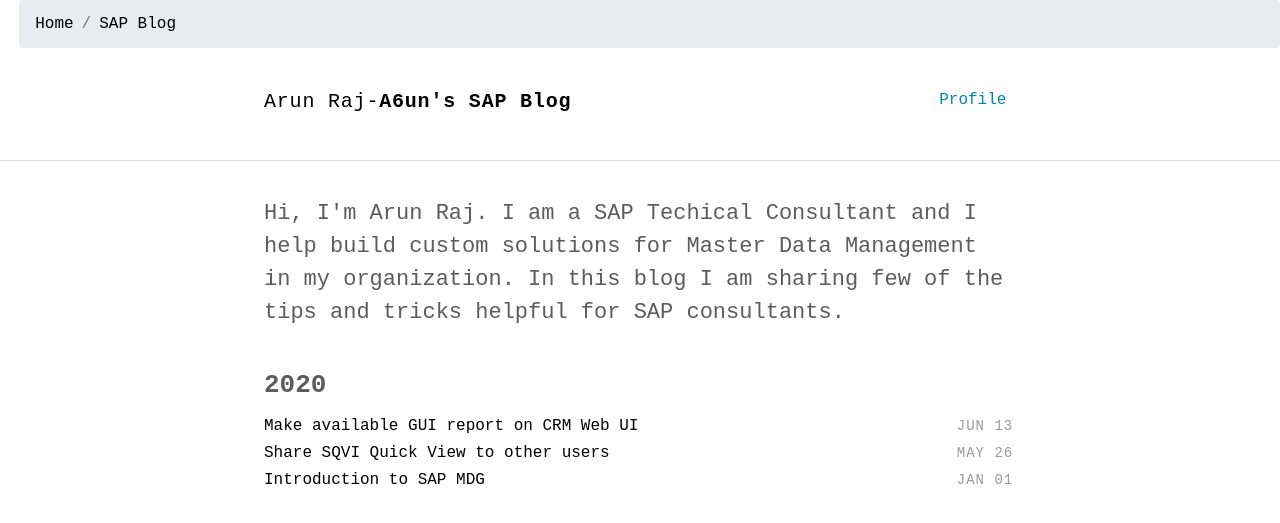
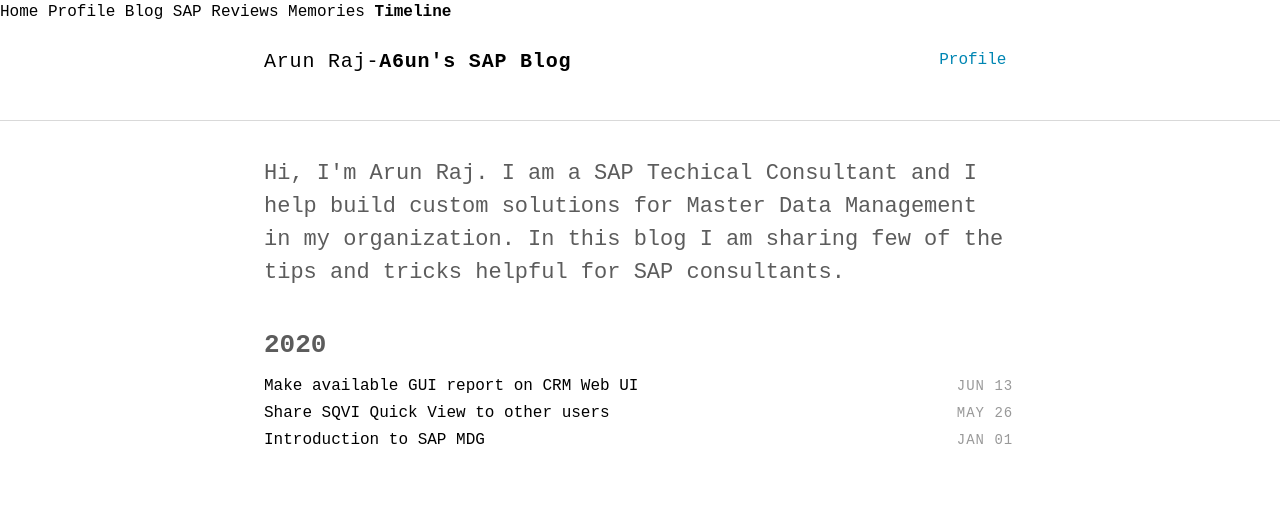
Before and after one commit to a6unraj/a6unraj.github.io, a Jekyll site: the page built from index.html, in a window 1280 px wide. Shown: the top 523 px of the page. Built offline with Jekyll 4.4.1, drawn with Linux system fonts in a browser that asks for light colours; some web fonts are replaced; comment, search, counter and statistics services are not loaded.

Commit message:
Update nav.html

```diff
--- a/_includes/nav.html
+++ b/_includes/nav.html
@@ -1,8 +1,15 @@
-<nav aria-label="breadcrumb">
-  <ol class="breadcrumb">
-    <li class="breadcrumb-item"><a href="http://a6unraj.com">Home</a></li>
-    <li class="breadcrumb-item active"><a href="http://a6unraj.com/sap">SAP Blog</a></li>
-  </ol>
+<nav class="side">
+    <div class="side__inner">
+        <div class="menu">
+        <a href="https://a6unraj.com" title="Home">Home</a>
+        <a href="https://a6unraj.com/profile" title="Profile">Profile</a>
+        <a href="https://a6unraj.com/blog" title="Blog">Blog</a>
+        <a href="https://a6unraj.com/sap" title="SAP Tutorials">SAP</a>
+        <a href="https://a6unraj.com/reviews" title="Reviews">Reviews</a>
+        <a href="https://a6unraj.com/memories" title="Memories">Memories</a>
+        <a href="https://a6unraj.com/timeline" title="Timeline" style="font-weight:800">Timeline</a>
+        </div>
+    </div>
 </nav>
 <nav class="nav">
   <div class="container">
```
